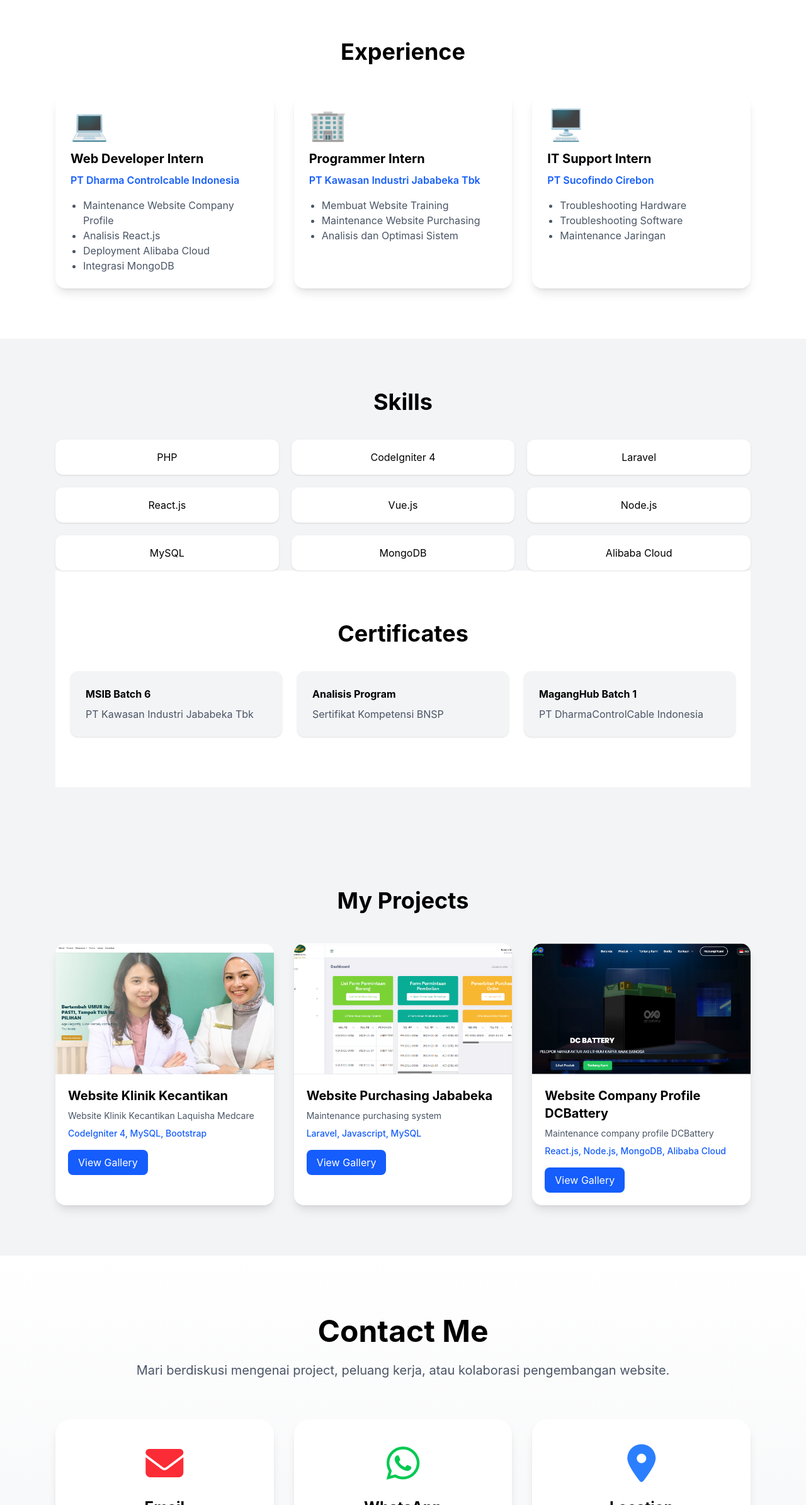
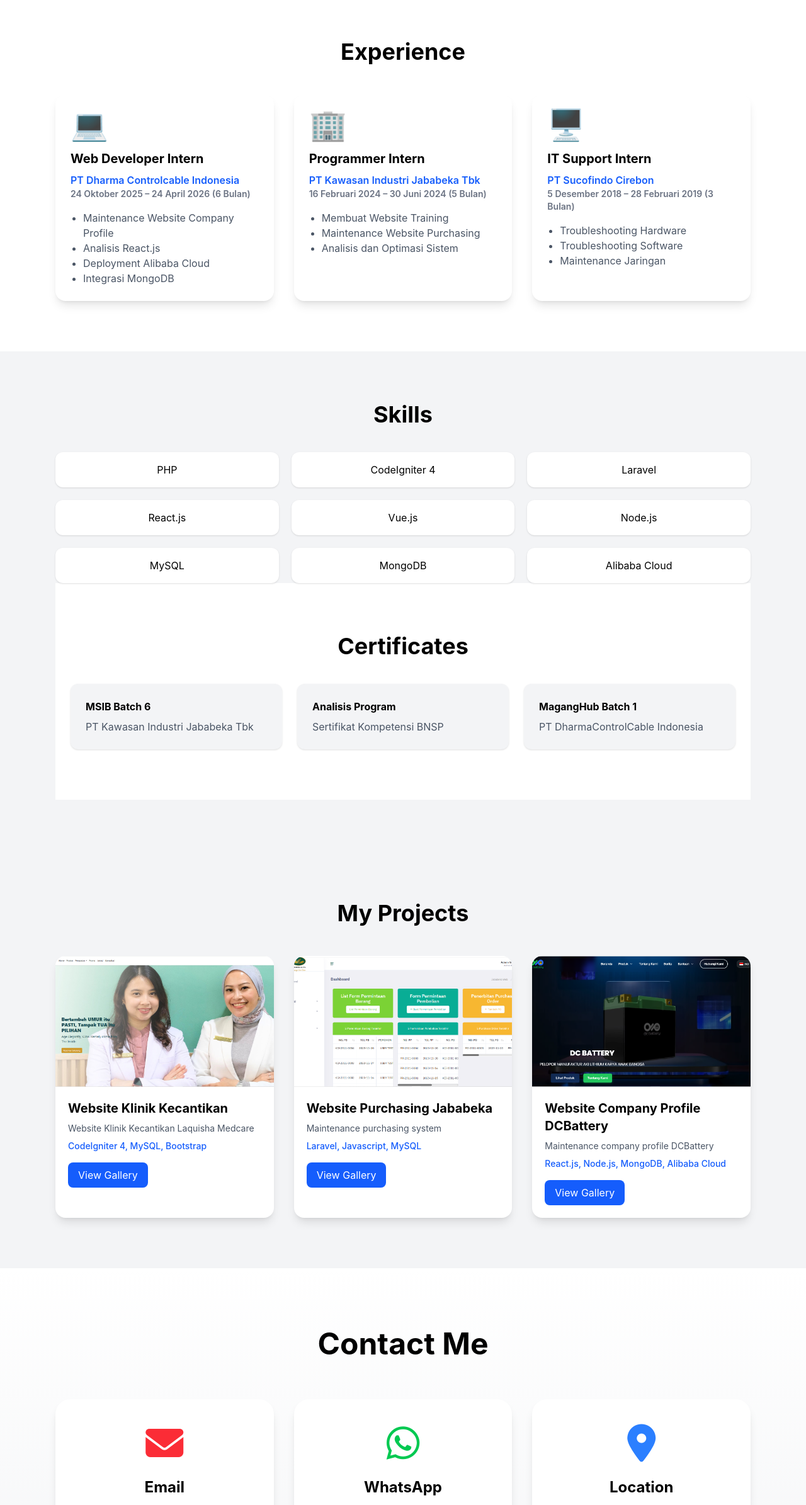
Before and after one commit to ahmadwildanf/portofolio-faiz, a Vue app: page / in a window 1280 px wide. Shown: the part 1174-3564 px from the top of the page at 63% size. Built offline with nearby package versions, Linux system fonts and the light colour scheme.

Commit message:
update experience

```diff
--- a/src/App.vue
+++ b/src/App.vue
@@ -200,6 +200,9 @@ const projects = [
 
         <p class="text-blue-600 font-semibold mb-4">
           PT Dharma Controlcable Indonesia
+          <p class="text-gray-500 text-sm mb-4">
+          24 Oktober 2025 – 24 April 2026 (6 Bulan)
+        </p>
         </p>
 
         <ul class="list-disc ml-5 text-gray-600">
@@ -224,6 +227,9 @@ const projects = [
 
         <p class="text-blue-600 font-semibold mb-4">
           PT Kawasan Industri Jababeka Tbk
+           <p class="text-gray-500 text-sm mb-4">
+           16 Februari 2024 – 30 Juni 2024 (5 Bulan)
+        </p>
         </p>
 
         <ul class="list-disc ml-5 text-gray-600">
@@ -247,6 +253,9 @@ const projects = [
 
         <p class="text-blue-600 font-semibold mb-4">
           PT Sucofindo Cirebon
+          <p class="text-gray-500 text-sm mb-4">
+          5 Desember 2018 – 28 Februari 2019 (3 Bulan)
+        </p>
         </p>
 
         <ul class="list-disc ml-5 text-gray-600">
@@ -480,8 +489,6 @@ const projects = [
     </h2>
 
     <p class="text-center text-xl text-gray-600 mb-16">
-      Mari berdiskusi mengenai project, peluang kerja,
-      atau kolaborasi pengembangan website.
     </p>
 
     <div class="grid md:grid-cols-3 gap-8">
```
